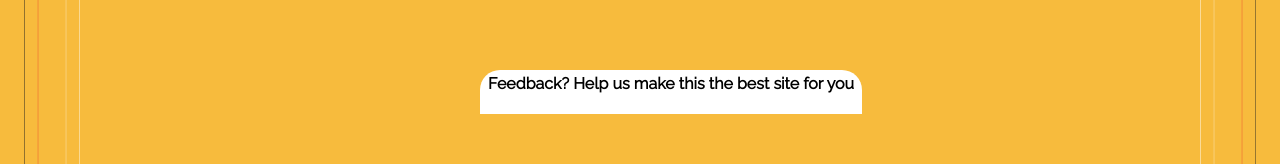
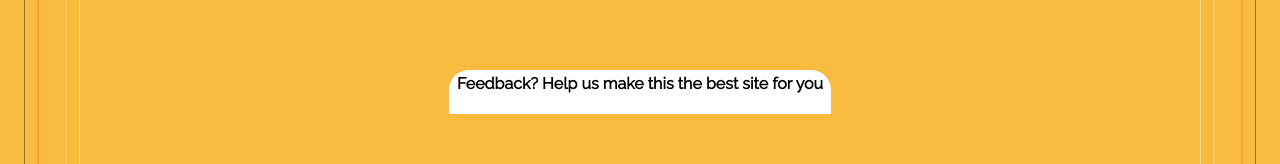
Before and after one commit to SmartForger/frontend-thangs, a React (Create React App) app: page / in a window 1280 px wide. Shown: the part 694-858 px from the top of the page. Built offline with nearby package versions, Linux system fonts and the light colour scheme; no server answers; what apollo-upload-client, react-three-fiber would draw is missing.

Commit message:
better center feedback tab

```diff
--- a/src/@components/Footer.jsx
+++ b/src/@components/Footer.jsx
@@ -5,7 +5,7 @@ import { HideOnRoutes } from '@components';
 const FooterStyle = styled.div`
     height: 5vh;
     left: 50%;
-    margin-left: -12.5vw;
+    transform: translateX(-50%);
     position: fixed;
     bottom: -1vh;
     background: white;
```
